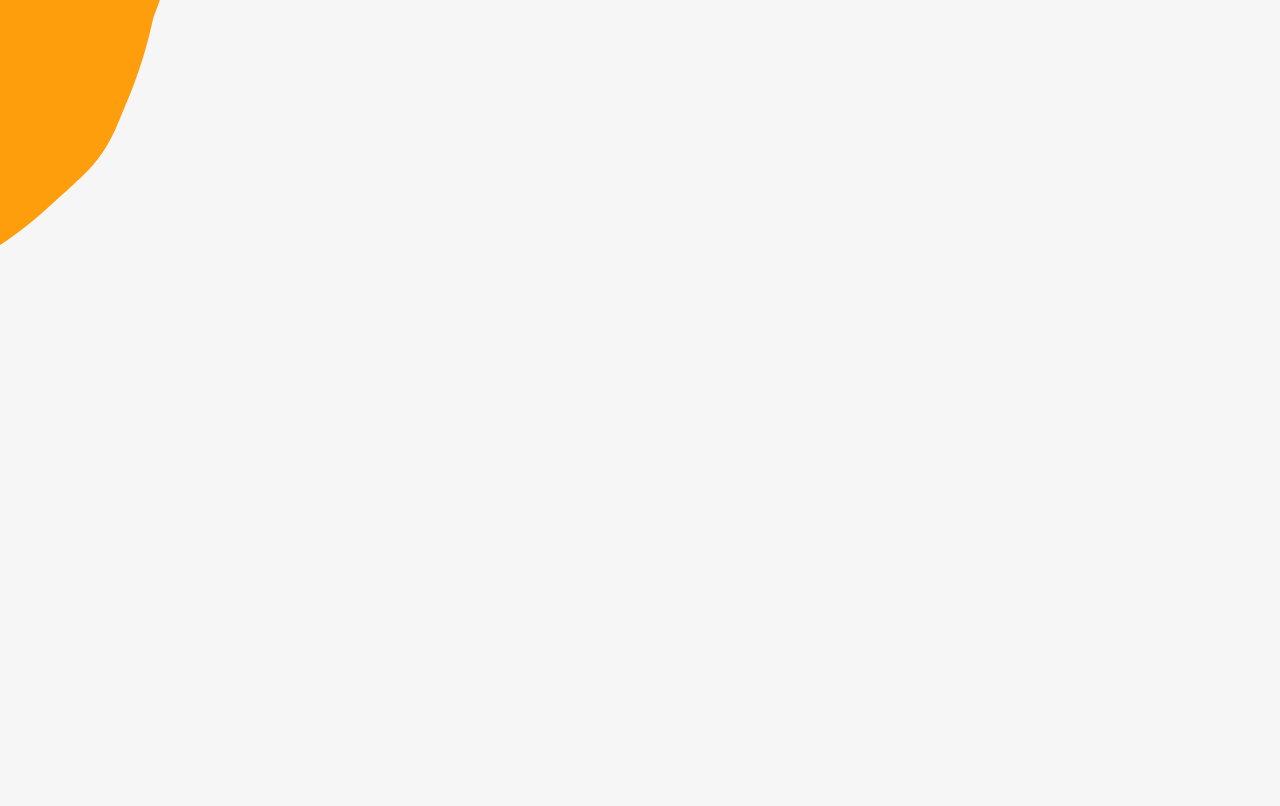
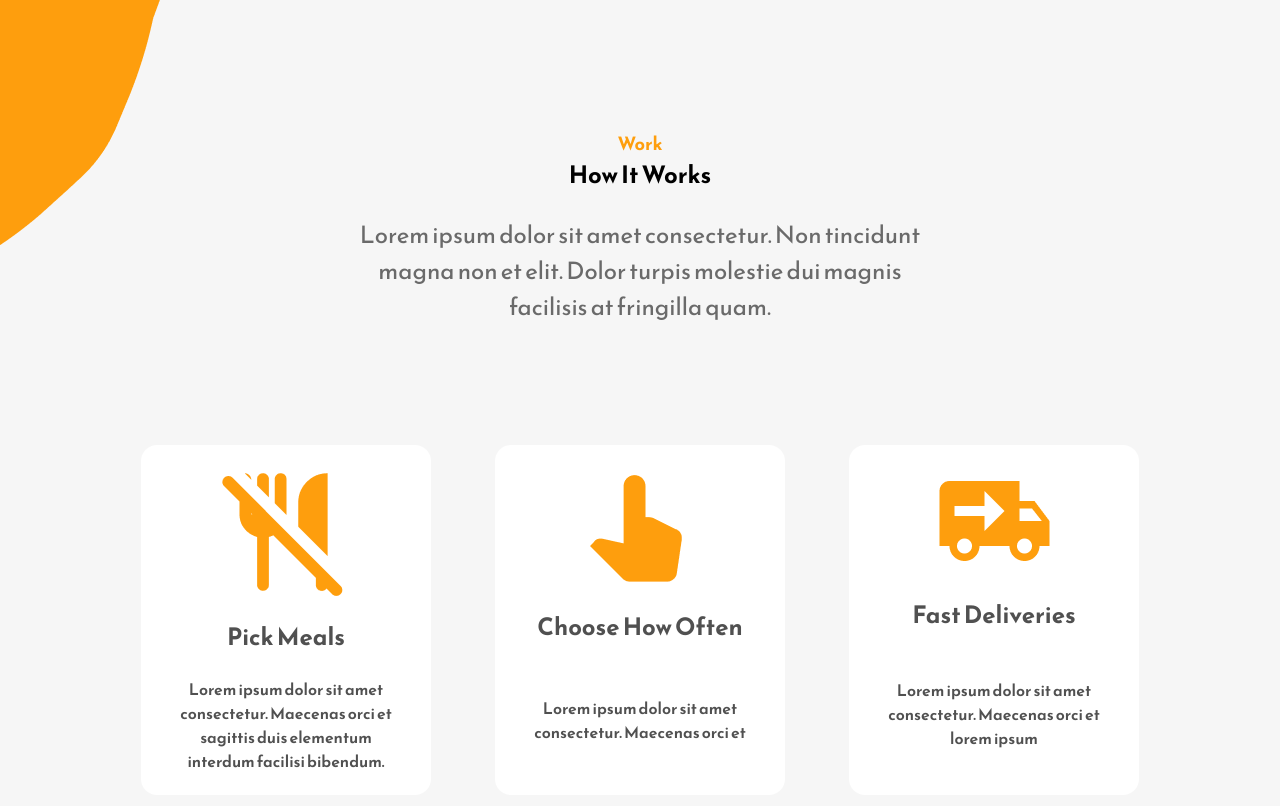
Before and after one commit to HendMohammed90/Food_Landing_page, a React (Create React App) app: page / in a window 1280 px wide. Shown: the part 1480-2286 px from the top of the page. Before the commit the page ends 1795 px from the top, so only its background shows below. Built offline with nearby package versions, Linux system fonts and the light colour scheme.

Commit message:
add howItWork section

```diff
--- a/public/index.html
+++ b/public/index.html
@@ -10,7 +10,7 @@
       content="Web site created using create-react-app"
     />
     <link rel="apple-touch-icon" href="%PUBLIC_URL%/logo192.png" />
-    <link rel="manifest" href="%PUBLIC_URL%/manifest.json" />
+    <!-- <link rel="manifest" href="%PUBLIC_URL%/manifest.json" /> -->
     <link rel="preconnect" href="https://fonts.googleapis.com">
     <link rel="preconnect" href="https://fonts.gstatic.com" crossorigin>
     <link href="https://fonts.googleapis.com/css2?family=Reem+Kufi:wght@400..700&display=swap" rel="stylesheet">
--- a/src/App.css
+++ b/src/App.css
@@ -130,6 +130,7 @@ nav {
 }
 
 /* about section */
+/* TODO remove this class if it 's not needed anymore */
 .about-section-container {
   margin-top: 20rem;
   position: relative;
@@ -180,6 +181,61 @@ nav {
   font-size: 3rem;
   margin-right: 1rem;
 }
+
+/* How it work section */
+.work-section-wrapper {
+  margin-top: 15rem;
+}
+
+.work-section-top {
+  display: flex;
+  justify-content: center;
+  align-items: center;
+  flex-direction: column;
+}
+
+.work-section-top p {
+  text-align: center;
+  max-width: 600px !important;
+}
+
+.work-section-top h1 {
+  max-width: 700px !important;
+}
+
+.work-section-bottom {
+  margin-top: 5rem;
+  display: flex;
+  justify-content: center;
+  align-items: center;
+  flex-wrap: wrap;
+}
+.work-section-info {
+  width: 290px;
+  min-height: 350px;
+  background-color: white;
+  padding: 1rem 2rem;
+  display: flex;
+  flex-direction: column;
+  justify-content: center;
+  align-items: center;
+  text-align: center;
+  border-radius: 1rem;
+  color: #505050;
+  margin: 1rem 2rem;
+}
+.work-section-info h2 {
+  margin: 1rem 0rem;
+}
+.work-section-info p {
+  flex: 1;
+  display: flex;
+  align-items: center;
+  font-weight: 600;
+}
+
+
+
 .contact-page-wrapper h1 {
   max-width: 900px !important;
 }
@@ -272,52 +328,6 @@ nav {
 }
 .testimonial-section-bottom h2 {
   margin-top: 1.5rem;
-}
-.work-section-wrapper {
-  margin-top: 15rem;
-}
-.work-section-top p {
-  text-align: center;
-  max-width: 600px !important;
-}
-.work-section-top h1 {
-  max-width: 700px !important;
-}
-.work-section-top {
-  display: flex;
-  justify-content: center;
-  align-items: center;
-  flex-direction: column;
-}
-.work-section-info {
-  width: 290px;
-  min-height: 350px;
-  background-color: white;
-  padding: 1rem 2rem;
-  display: flex;
-  flex-direction: column;
-  justify-content: center;
-  align-items: center;
-  text-align: center;
-  border-radius: 1rem;
-  color: #505050;
-  margin: 1rem 2rem;
-}
-.work-section-info h2 {
-  margin: 1rem 0rem;
-}
-.work-section-bottom {
-  margin-top: 5rem;
-  display: flex;
-  justify-content: center;
-  align-items: center;
-  flex-wrap: wrap;
-}
-.work-section-info p {
-  flex: 1;
-  display: flex;
-  align-items: center;
-  font-weight: 600;
 }
 
 @media (max-width: 1000px) {
--- /dev/null
+++ b/src/components/workSample/Work.jsx
@@ -0,0 +1,48 @@
+import React from 'react'
+import PickMeals from "../../Assets/pick-meals-image.png"
+import ChooseMeals from "../../Assets/choose-image.png"
+import DeliveryMeals from "../../Assets/delivery-image.png"
+
+const Work = () => {
+    const workInfoData = [
+        {
+            image: PickMeals,
+            title: "Pick Meals",
+            text: "Lorem ipsum dolor sit amet consectetur. Maecenas orci et sagittis duis elementum interdum facilisi bibendum.",
+        },
+        {
+            image: ChooseMeals,
+            title: "Choose How Often",
+            text: "Lorem ipsum dolor sit amet consectetur. Maecenas orci et ",
+        },
+        {
+            image: DeliveryMeals,
+            title: "Fast Deliveries",
+            text: "Lorem ipsum dolor sit amet consectetur. Maecenas orci et lorem ipsum",
+        },
+    ];
+    return (
+        <section className='work-section-wrapper'>
+            <div className='work-section-top'>
+                <p className='primary-subheading'>Work</p>
+                <h1>How It Works</h1>
+                <p className='primary-text'>Lorem ipsum dolor sit amet consectetur. Non tincidunt
+                    magna non et elit. Dolor  turpis molestie dui
+                    magnis facilisis at fringilla quam.</p>
+                <div className='work-section-bottom'>
+                    {workInfoData.map((data) => {
+                        return (
+                            <div className='work-section-info'>
+                                <img src={data.image} alt='icon' />
+                                <h2>{data.title}</h2>
+                                <p>{data.text}</p>
+                            </div>
+                        )
+                    })}
+                </div>
+            </div>
+        </section>
+    )
+}
+
+export default Work
--- a/src/pages/Main.jsx
+++ b/src/pages/Main.jsx
@@ -2,6 +2,7 @@ import React from 'react'
 import Header from '../components/header/Header'
 import Home from '../components/Home/Home'
 import About from '../components/about/About'
+import Work from '../components/workSample/Work'
 
 const Main = () => {
   return (
@@ -9,6 +10,7 @@ const Main = () => {
       <Header />
       <Home />
       <About />
+      <Work />
     </div>
   )
 }
```
